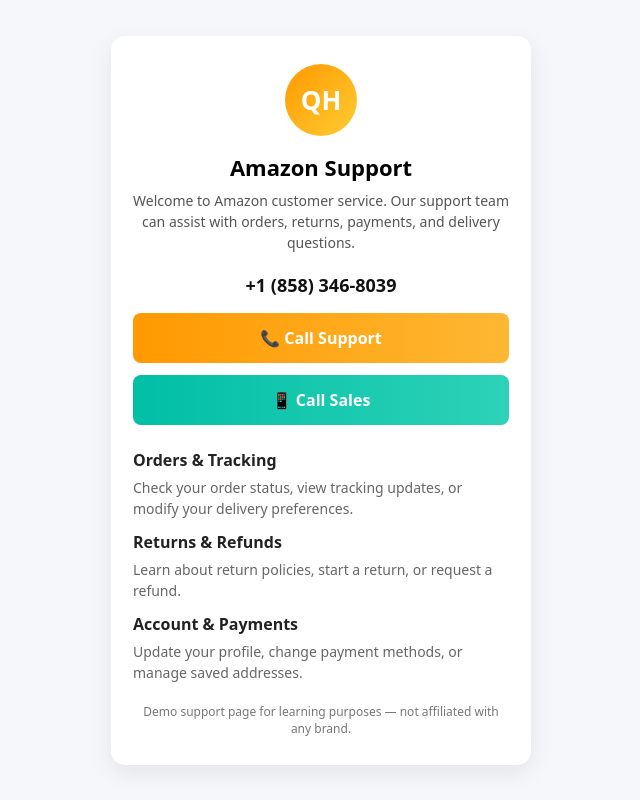
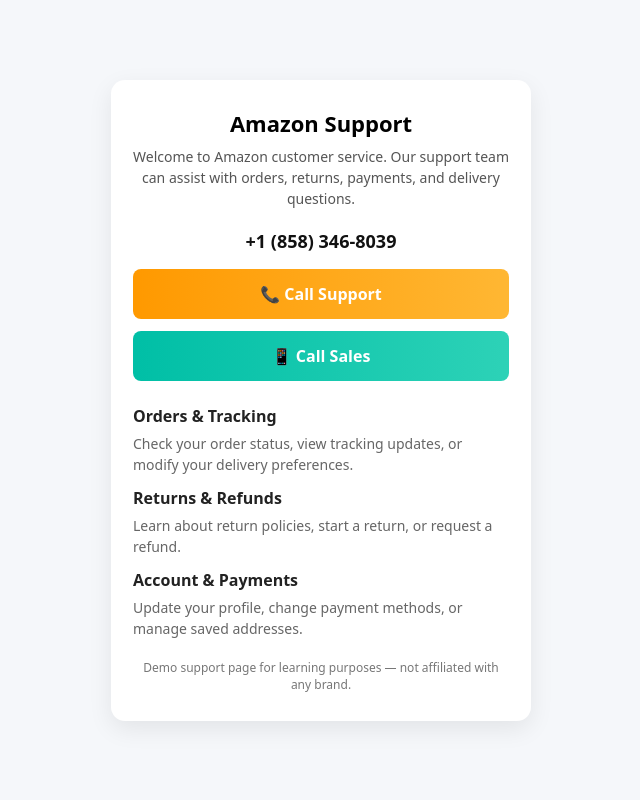
Before and after one commit to amazons-help-center24x7/contact-us, a plain HTML site: page index.html in a window 1280 px wide. Shown: the whole page, without its empty margins (319-959 px from the left). Drawn offline with Linux system fonts and the light colour scheme.

Commit message:
Update index.html

```diff
--- a/index.html
+++ b/index.html
@@ -57,7 +57,7 @@
 </head>
 <body>
   <div class="card">
-    <div class="logo">QH</div>
+
     <h1>Amazon Support</h1>
     <p>Welcome to Amazon customer service. Our support team can assist with orders, returns, payments, and delivery questions.</p>
 
```
